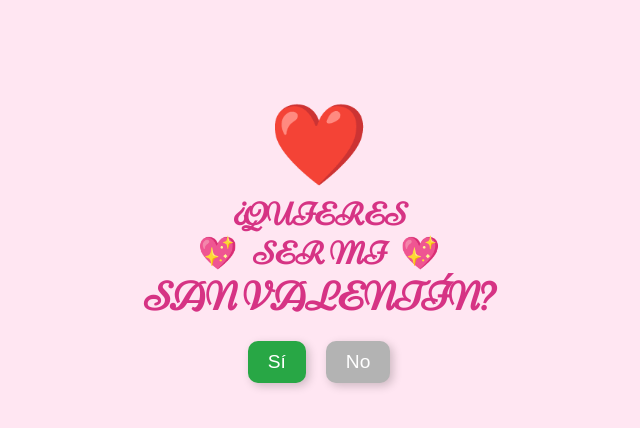
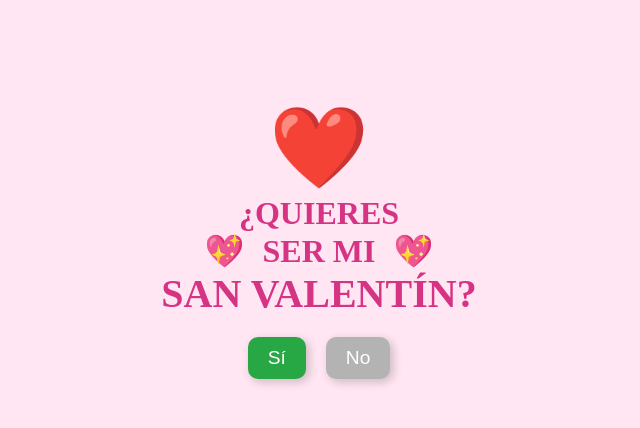
Before and after one commit to irvingcv16/San-Valentin-Vianey, a plain HTML site: page index.html in a window 1280 px wide. Shown: the whole page, without its empty margins (321-961 px from the left). Drawn offline with Linux system fonts and the light colour scheme; some packages are replaced by stand-ins of ours; a script that the page names is missing.

Commit message:
index.html

```diff
--- a/index.html
+++ b/index.html
@@ -18,7 +18,7 @@
             align-items: center;
             height: 60vh;
             background-color: #ffe6f2;
-            font-family:  "Niconne", serif;
+            font-family: 'Playfair Display', serif;
             text-align: center;
             flex-direction: column;
             overflow: hidden;
```
